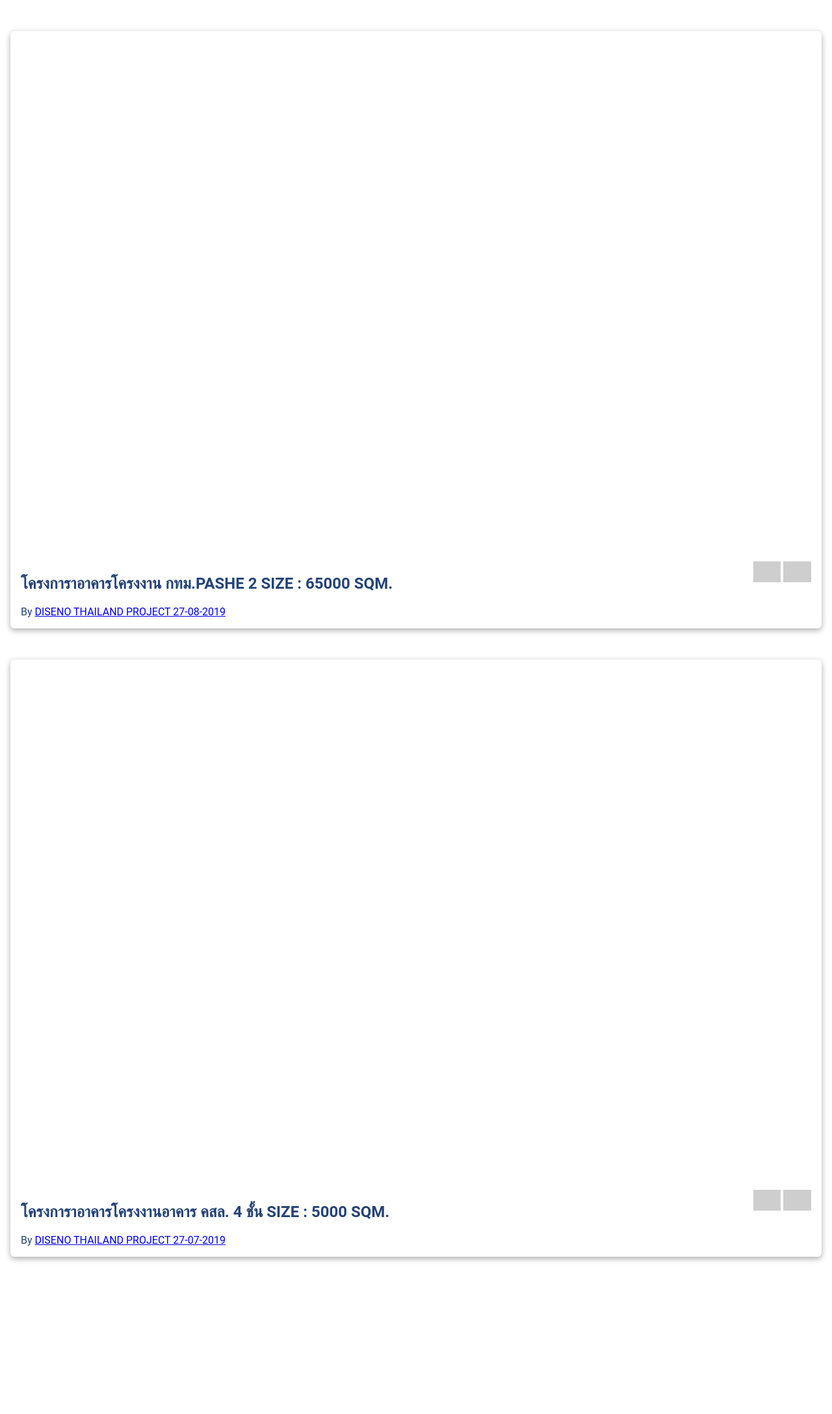
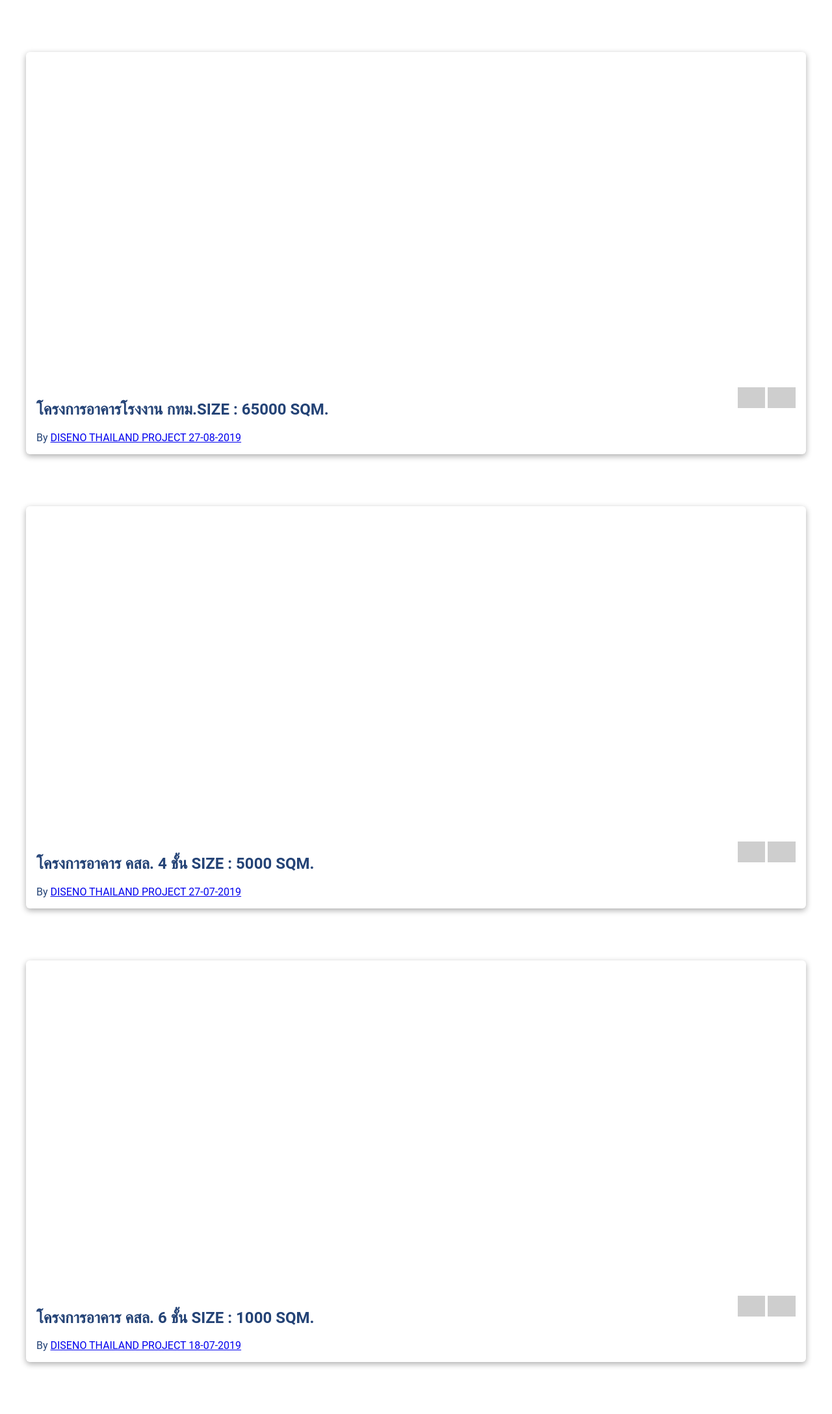
Before and after one commit to Puttipong1234/disenowebpage, a Flask app: page /model in a window 1280 px wide. Shown: the whole page at 65% size. Before the commit the page ends 1942 px from the top, so only its background shows below. Run offline with Flask 2, Linux system fonts and the light colour scheme; some libraries are stand-ins or nearby versions; grey boxes are pictures that could not be loaded.

Commit message:
"add new model"

```diff
--- a/templates/model.html
+++ b/templates/model.html
@@ -18,10 +18,10 @@
 
 <div id="card">
     <!-- All you need to put beautiful, interactive 3D content on your site: -->
-    <model-viewer src="{{ url_for('static', filename='model/test.glb') }}" alt="A 3D model of an astronaut" auto-rotate="" background-color="#455A64" camera-controls ar></model-viewer>
+    <model-viewer src="{{ url_for('static', filename='model/test.glb') }}" alt="โครงการอาคารโรงงาน กทม." auto-rotate="" background-color="#455A64" camera-controls ar></model-viewer>
     <section class="attribution">
       <span>
-        <h2>โครงการาอาคารโครงงาน กทม.PASHE 2 <strong>SIZE : 65000 SQM.</strong></h2>
+        <h2>โครงการอาคารโรงงาน กทม.<strong>SIZE : 65000 SQM.</strong></h2>
         <span>By <a href="https://www.facebook.com/disenothailand/" target="_blank">DISENO THAILAND PROJECT 27-08-2019</a></span>
       </span>
       <a class="cc" href="https://www.facebook.com/disenothailand/" target="_blank">
@@ -34,11 +34,27 @@
 
 <div id="card">
     <!-- All you need to put beautiful, interactive 3D content on your site: -->
-    <model-viewer src="{{ url_for('static', filename='model/test02.glb') }}" alt="A 3D model of an astronaut" auto-rotate="" background-color="#455A64" camera-controls ar></model-viewer>
+    <model-viewer src="{{ url_for('static', filename='model/test02.glb') }}" alt="โครงการาอาคารโครงงานอาคาร คสล. 4 ชั้น" auto-rotate="" background-color="#455A64" camera-controls ar></model-viewer>
     <section class="attribution">
       <span>
-        <h2>โครงการาอาคารโครงงานอาคาร คสล. 4 ชั้น <strong>SIZE : 5000 SQM.</strong></h2>
+        <h2>โครงการอาคาร คสล. 4 ชั้น <strong>SIZE : 5000 SQM.</strong></h2>
         <span>By <a href="https://www.facebook.com/disenothailand/" target="_blank">DISENO THAILAND PROJECT 27-07-2019</a></span>
+      </span>
+      <a class="cc" href="https://www.facebook.com/disenothailand/" target="_blank">
+        <img src="https://mirrors.creativecommons.org/presskit/icons/cc.svg">
+        <img src="https://mirrors.creativecommons.org/presskit/icons/by.svg">
+      </a>
+    </section>
+
+  </div>
+
+<div id="card">
+    <!-- All you need to put beautiful, interactive 3D content on your site: -->
+    <model-viewer src="{{ url_for('static', filename='model/test03.glb') }}" alt="โครงการอาคาร คสล. 6 ชั้น" auto-rotate="" background-color="#455A64" camera-controls ar></model-viewer>
+    <section class="attribution">
+      <span>
+        <h2>โครงการอาคาร คสล. 6 ชั้น <strong>SIZE : 1000 SQM.</strong></h2>
+        <span>By <a href="https://www.facebook.com/disenothailand/" target="_blank">DISENO THAILAND PROJECT 18-07-2019</a></span>
       </span>
       <a class="cc" href="https://www.facebook.com/disenothailand/" target="_blank">
         <img src="https://mirrors.creativecommons.org/presskit/icons/cc.svg">
--- a/templates/static/model.css
+++ b/templates/static/model.css
@@ -7,11 +7,11 @@ body {
 
 
   #card {
-    margin: 3em auto;
+    margin: 5em auto;
     display: flex;
     flex-direction: column;
-    max-width: 1500px;
-    max-height: 1000px;
+    max-width: 1200px;
+    max-height: 700px;
     border-radius: 6px;
     box-shadow: 0 3px 10px rgba(0, 0, 0, 0.329);
     overflow: hidden;
@@ -19,7 +19,7 @@ body {
 
   model-viewer {
     width: 100%;
-    height: 800px;
+    height: 500px;
   }
 
   .attribution {
```
Also changed, not shown: 1 other file.
